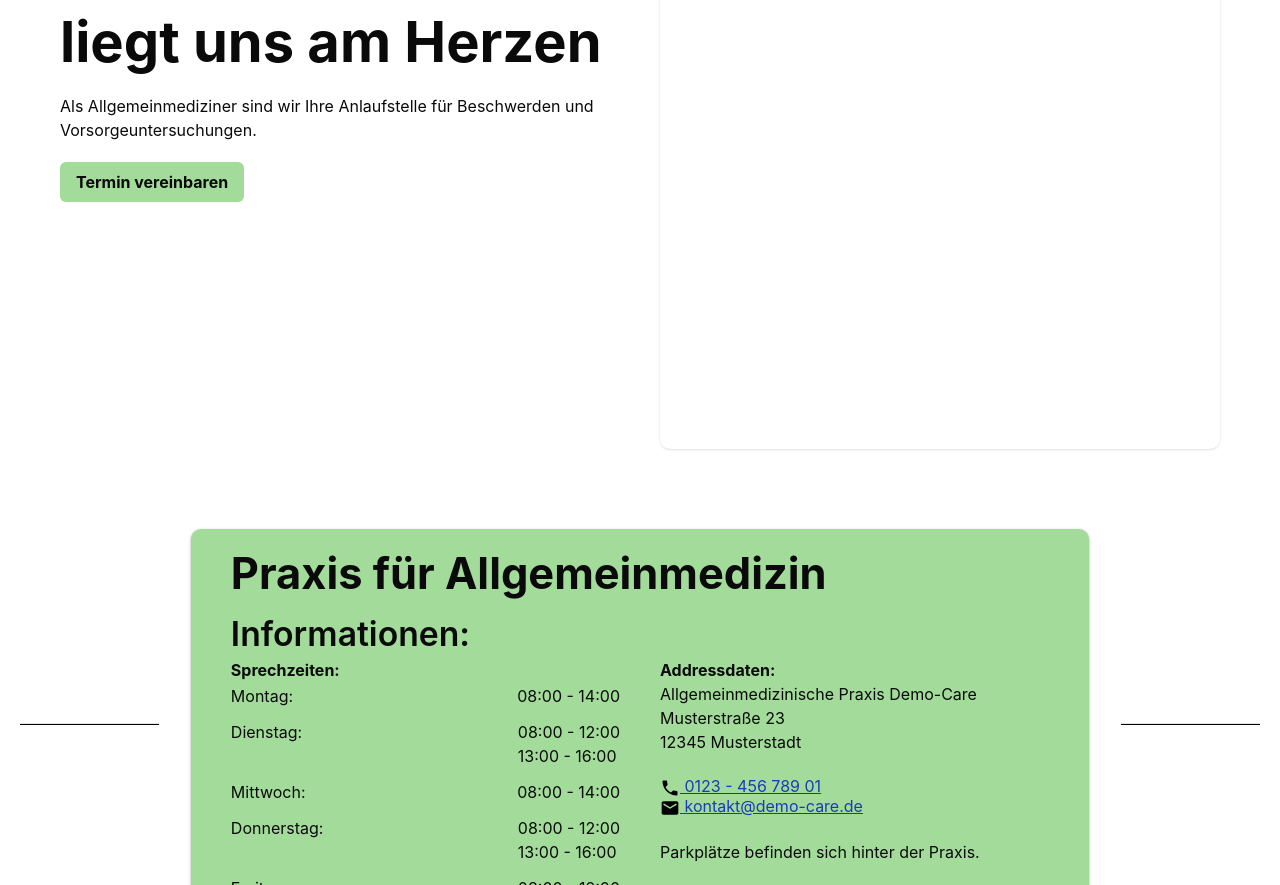
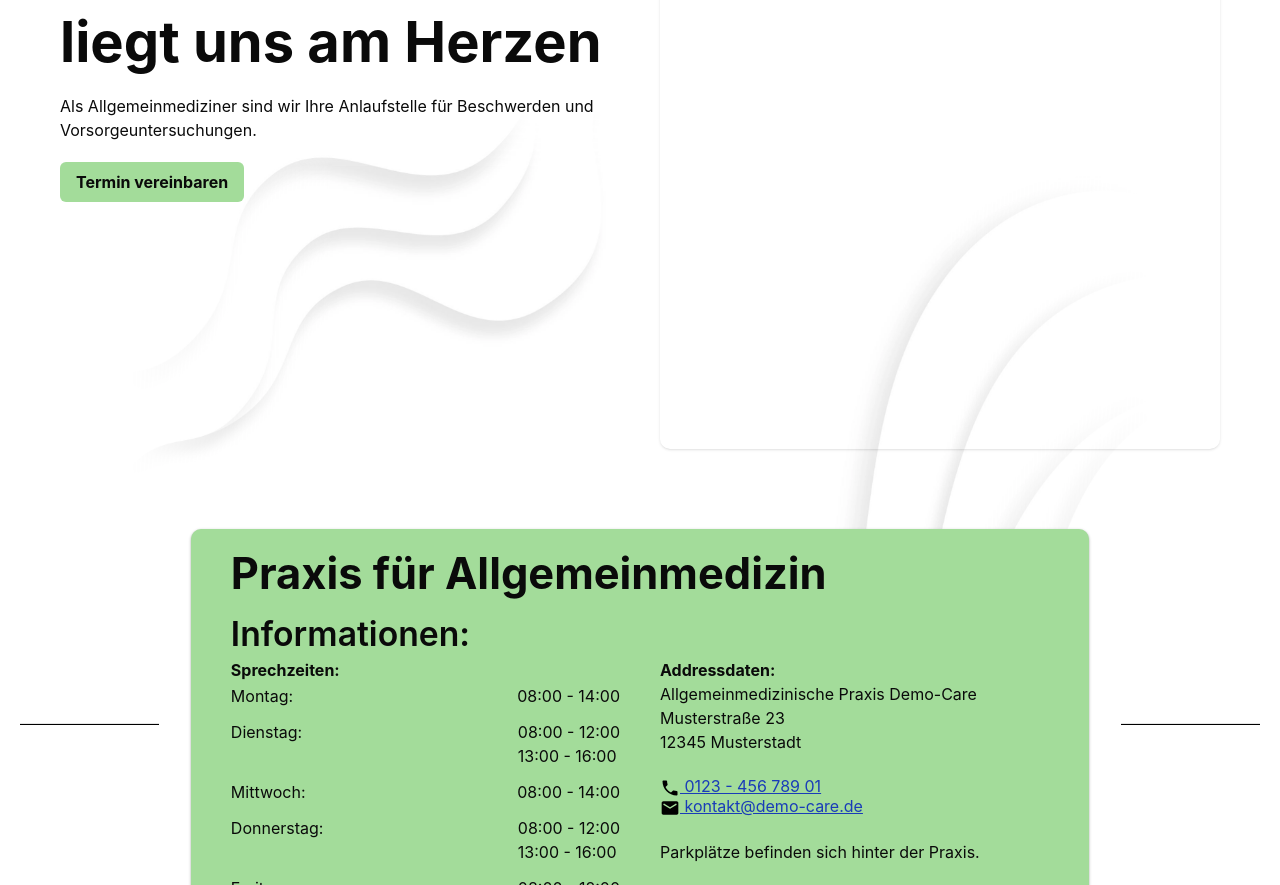
Before and after one commit to ben-me/demo_doctor, a SvelteKit app: page / in a window 1280 px wide. Shown: the part 411-1296 px from the top of the page. Built offline with nearby package versions, Linux system fonts and the light colour scheme.

Commit message:
feat(style): Background for upper part of homepage

```diff
--- a/src/routes/(home)/+page.svelte
+++ b/src/routes/(home)/+page.svelte
@@ -7,6 +7,9 @@
 <div
 	class="bg-linear-to-t to-primary -z-1 absolute inset-0 h-[450px] from-white from-30% to-70%"
 ></div>
+<div
+	class="-z-1 mask-y-from-90% mask-x-from-80% inset-y-130 w-8/10 absolute inset-x-0 mx-auto aspect-video bg-[url($assets/homepattern.webp)] bg-cover bg-no-repeat opacity-80"
+></div>
 <Hero />
 <Information />
 <Welcome />
```
Also changed, not shown: src/assets/homepattern.webp (added).
